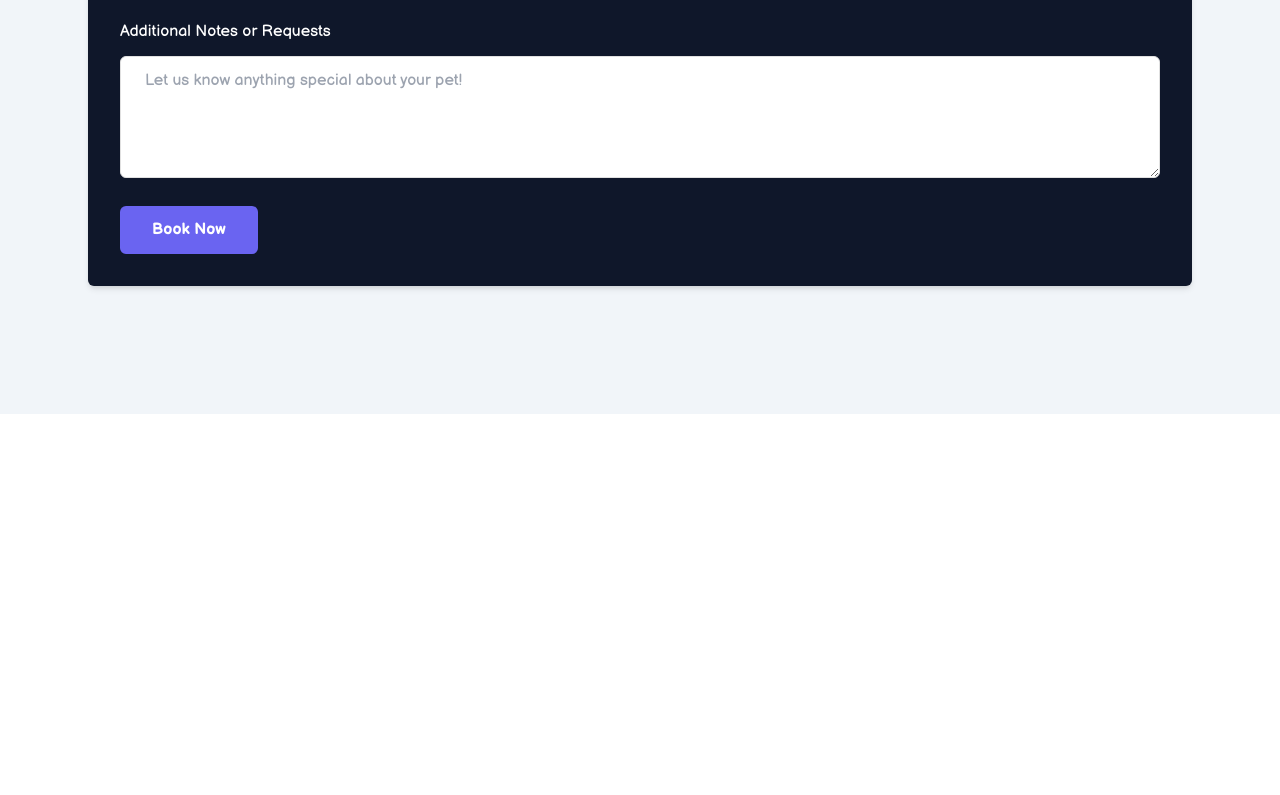
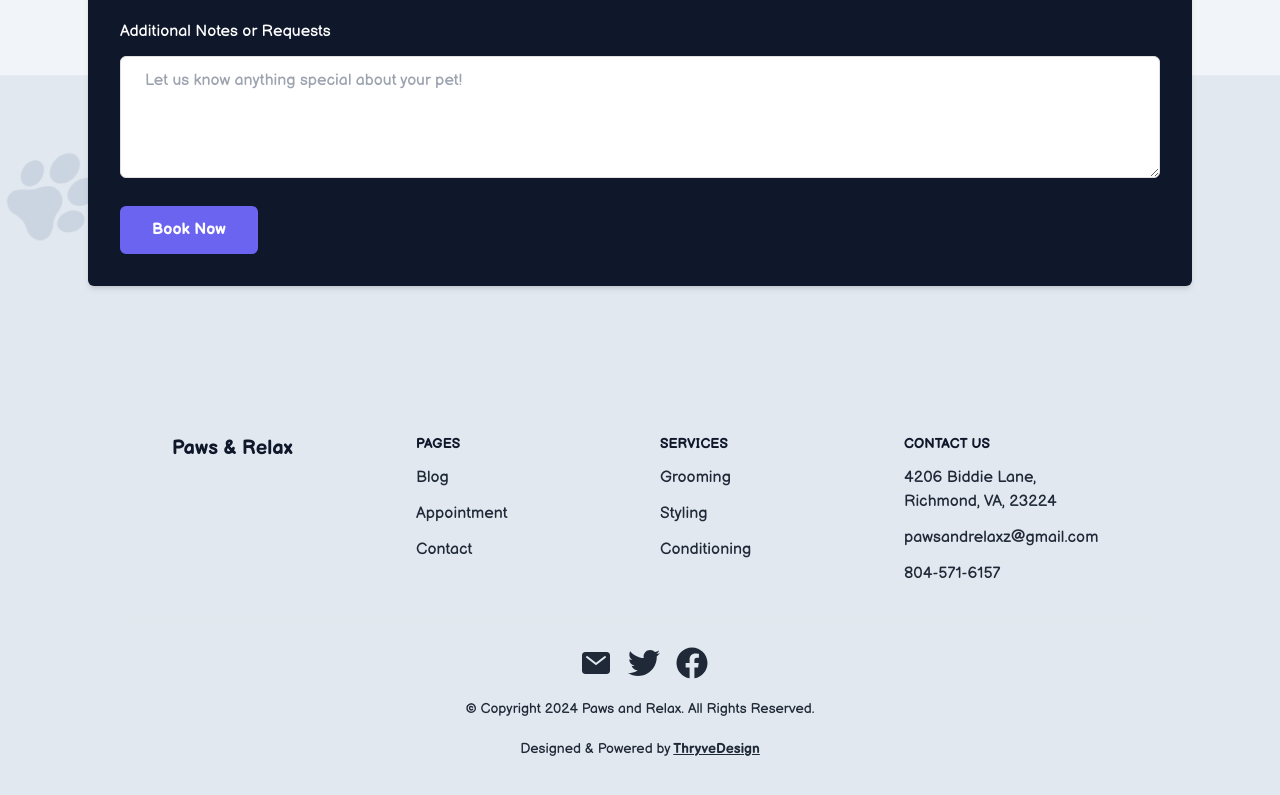
Before and after one commit to PkTheCoda/pawsandrelax, a React (Vite) app: page / in a window 1280 px wide. Shown: the part 5317-6112 px from the top of the page. Before the commit the page ends 5731 px from the top, so only its background shows below. Built offline with nearby package versions, Linux system fonts and the light colour scheme.

Commit message:
website 90% done

```diff
--- a/src/Components/Footer.jsx
+++ b/src/Components/Footer.jsx
@@ -1,22 +1,85 @@
-import React from 'react'
-import catpeekfooter from '../Images/catpeekfooter3.png'
-import FooterForm from './FooterForm'
+import React from "react";
+import { FaFacebook, FaTwitter} from "react-icons/fa";
+import { IoMail } from "react-icons/io5";
 
 const Footer = () => {
   return (
-    <div className='py-10 bg-slate-100 relative font-cute'>
+    <div className="bg-slate-200 pb-10 font-cute">
+      <div className="max-w-[95rem] mx-auto">
 
-        <img src={catpeekfooter} alt="" className='h-80 absolute -top-[19.5rem] left-1/2 transform -translate-x-1/2'/>
+        <div class="max-w-screen-lg px-4 sm:px-6 text-gray-800 sm:grid md:grid-cols-4 sm:grid-cols-2 mx-auto">
+          <div class="p-5">
+            <h3 class="font-bold text-xl text-slate-900">Paws & Relax</h3>
+          </div>
+          <div class="p-5">
+            <div class="text-sm uppercase text-slate-900 font-bold">Pages</div>
+            <a class="my-3 block" href="/#">
+              Blog <span class="text-teal-600 text-xs p-1"></span>
+            </a>
+            <a class="my-3 block" href="/#">
+              Appointment <span class="text-teal-600 text-xs p-1"></span>
+            </a>
+            <a class="my-3 block" href="/#">
+              Contact
+            </a>
+          </div>
+          <div class="p-5">
+            <div class="text-sm uppercase text-slate-900 font-bold">
+              Services
+            </div>
+            <a class="my-3 block" href="/#">
+              Grooming <span class="text-teal-600 text-xs p-1"></span>
+            </a>
+            <a class="my-3 block" href="/#">
+              Styling <span class="text-teal-600 text-xs p-1"></span>
+            </a>
+            <a class="my-3 block" href="/#">
+              Conditioning <span class="text-teal-600 text-xs p-1"></span>
+            </a>
+          </div>
+          <div class="p-5">
+            <div class="text-sm uppercase text-slate-900 font-bold">
+              Contact us
+            </div>
+            <a class="my-3 block" href="/#">
+              4206 Biddie Lane, Richmond, VA, 23224
+              <span class="text-teal-600 text-xs p-1"></span>
+            </a>
+            <a class="my-3 block" href="/#">
+              pawsandrelaxz@gmail.com
+              <span class="text-teal-600 text-xs p-1"></span>
+            </a>
+            <a class="my-3 block" href="/#">
+              804-571-6157
+              <span class="text-teal-600 text-xs p-1"></span>
+            </a>
+          </div>
+        </div>
 
-        <div className='max-w-[75rem] mx-auto py-10 flex flex-col items-center justify-center'>
-            <h1 className='seven-title tracking-tighter'>
-                Psst . . . book an appointment?
-            </h1>
+        <div
+          class="flex pb-5 px-3 m-auto pt-5 border-t text-gray-800 text-sm flex-col
+    max-w-screen-lg items-center"
+        >
+          <div class="md:flex-auto md:flex-row-reverse mt-2 flex-row flex gap-4">
+            <a href="/#" class="w-6 mx-1">
+              <FaFacebook className="size-8"/>
+            </a>
 
-            <FooterForm />
+            <a href="/#" class="w-6 mx-1">
+              <FaTwitter className="size-8"/>
+            </a>
+
+            <a href="/#" class="w-6 mx-1">
+              <IoMail className="size-8"/>
+            </a>
+
+          </div>
+          <div class="my-5">© Copyright 2024 Paws and Relax. All Rights Reserved.</div>
+          <div class="">Designed & Powered by <a href="https://thryvedesign.com" target="_blank" className="underline font-semibold">ThryveDesign</a></div>
         </div>
+      </div>
     </div>
-  )
-}
+  );
+};
 
-export default Footer
+export default Footer;
--- a/src/Components/FooterForm.jsx
+++ b/src/Components/FooterForm.jsx
@@ -2,7 +2,7 @@ import React from 'react'
 
 const FooterForm = () => {
   return (
-    <div className='w-full'>
+    <div className='w-full z-50'>
         <div class="flex items-center justify-center p-12">
             <div class="w-full bg-slate-900 p-8 rounded-md shadow-md">
             <form>
--- /dev/null
+++ b/src/Components/PreFooter.jsx
@@ -0,0 +1,31 @@
+import React from 'react'
+import catpeekfooter from '../Images/catpeekfooter3.png'
+import FooterForm from './FooterForm'
+import dogfooterbackground from '../Images/dogfooterbackground.png'
+
+const PreFooter = () => {
+  return (
+    <div
+      className='py-10 bg-slate-100 relative font-cute'
+      style={{
+        backgroundImage: `url(${dogfooterbackground})`,
+        backgroundSize: 'cover', // or 'contain' based on your preference
+        backgroundPosition: 'center',
+        backgroundRepeat: 'no-repeat',
+      }}
+    >
+
+        <img src={catpeekfooter} alt="" className='h-80 absolute -top-[19.5rem] left-1/2 transform -translate-x-1/2'/>
+
+        <div className='max-w-[75rem] mx-auto py-10 flex flex-col items-center justify-center'>
+            <h1 className='seven-title tracking-tighter'>
+                Psst . . . book an appointment?
+            </h1>
+
+            <FooterForm />
+        </div>
+    </div>
+  )
+}
+
+export default PreFooter
--- a/src/Pages/Homepage.jsx
+++ b/src/Pages/Homepage.jsx
@@ -1,10 +1,11 @@
 import React from 'react'
 import Hero from '../Components/Hero'
 import Services from '../Components/Services'
-import Footer from '../Components/Footer'
+import PreFooter from '../Components/PreFooter'
 import About from '../Components/About'
 import Pricing from '../Components/Pricing'
 import TestimonialBlob from '../Components/TestimonialBlob'
+import Footer from '../Components/Footer'
 
 
 
@@ -16,6 +17,7 @@ const Homepage = () => {
         <Services />
         <Pricing />
         <TestimonialBlob />
+        <PreFooter />
         <Footer />
     </>
   )
```
Also changed, not shown: src/Images/dogfooterbackground.png (added).
